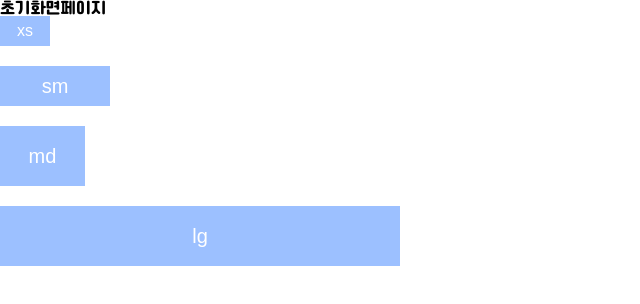
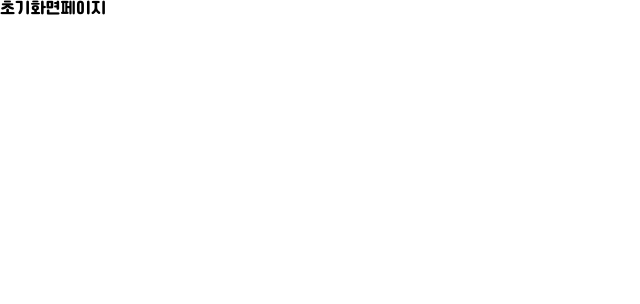
Before and after one commit to FRONT-END-BOOTCAMP-PLUS-3/moongchija, a Next.js app: page / in a window 1280 px wide. Shown: the top 304 px of the page, without its empty margins (0-640 px from the left). Built offline with nearby package versions, Linux system fonts and the light colour scheme; a web font is replaced by a local one.

Commit message:
[chore] /page.tsx에서 Button 컴포넌트 테스트를 위한 코드 삭제

```diff
--- a/app/page.tsx
+++ b/app/page.tsx
@@ -1,15 +1,9 @@
-import Button from "@/components/button/Button";
 import styles from "./page.module.css";
 
 export default function Home() {
   return (
     <div className={styles.page}>
       <h1 className={styles.h1}>초기화면페이지</h1>
-      <Button text="xs" size="xs" color="--primary-color" active={true} />
-      <Button text="sm" size="sm" color="--primary-color" active={true} />
-
-      <Button text="md" size="md" color="--primary-color" active={true} />
-      <Button text="lg" size="lg" color="--primary-color" active={true} />
     </div>
   );
 }
```
